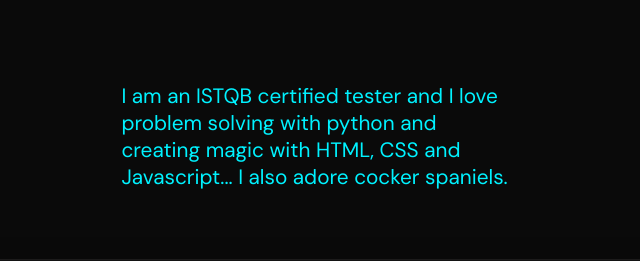
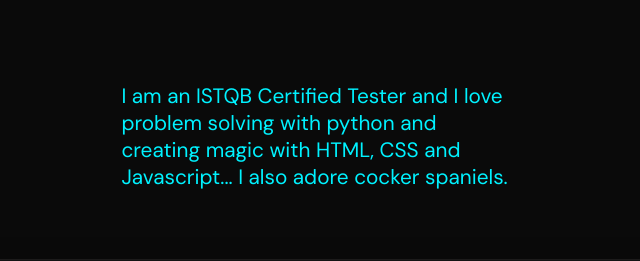
Before and after one commit to vm799/Spartaglobal_profile_page, a plain HTML site: page index.html in a window 1280 px wide. Shown: the part 379-640 px from the top of the page, 320-960 px from the left. Drawn offline with Linux system fonts and the light colour scheme.

Commit message:
Text update

```diff
--- a/index.html
+++ b/index.html
@@ -24,9 +24,10 @@ To create a personal webpage from html
         <h2>My name is Vaishali Mehmi.</h2>
 
         <aside id="welcome">
-        <h3> I am an ISTQB certified tester and I love problem solving with python and creating magic with HTML, CSS and Javascript... I also adore cocker spaniels.
+        <h3> I am an ISTQB Certified Tester and I love problem solving with python and creating magic with HTML, CSS and Javascript... I also adore cocker spaniels.
         </h3>
         </aside>
+
 
 <!-- short bio on myself -->
     <section id="bio">
```
